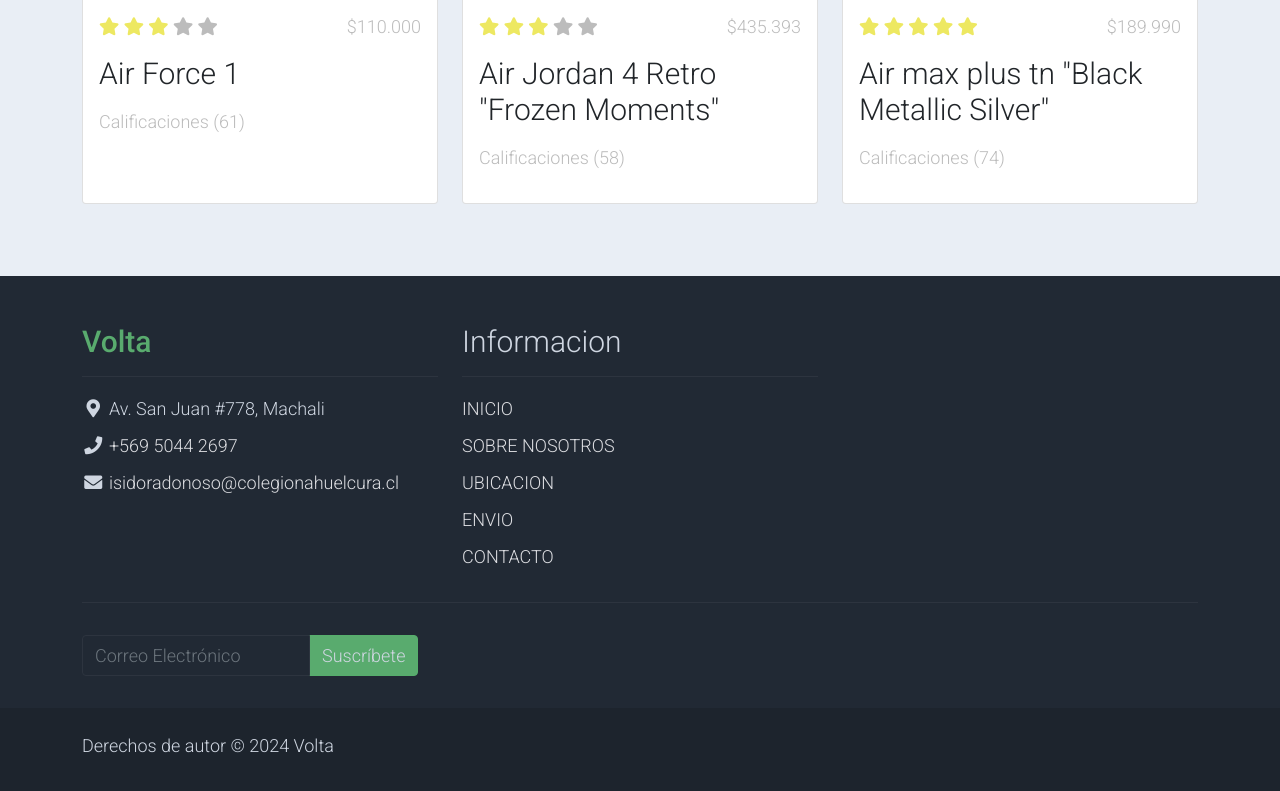
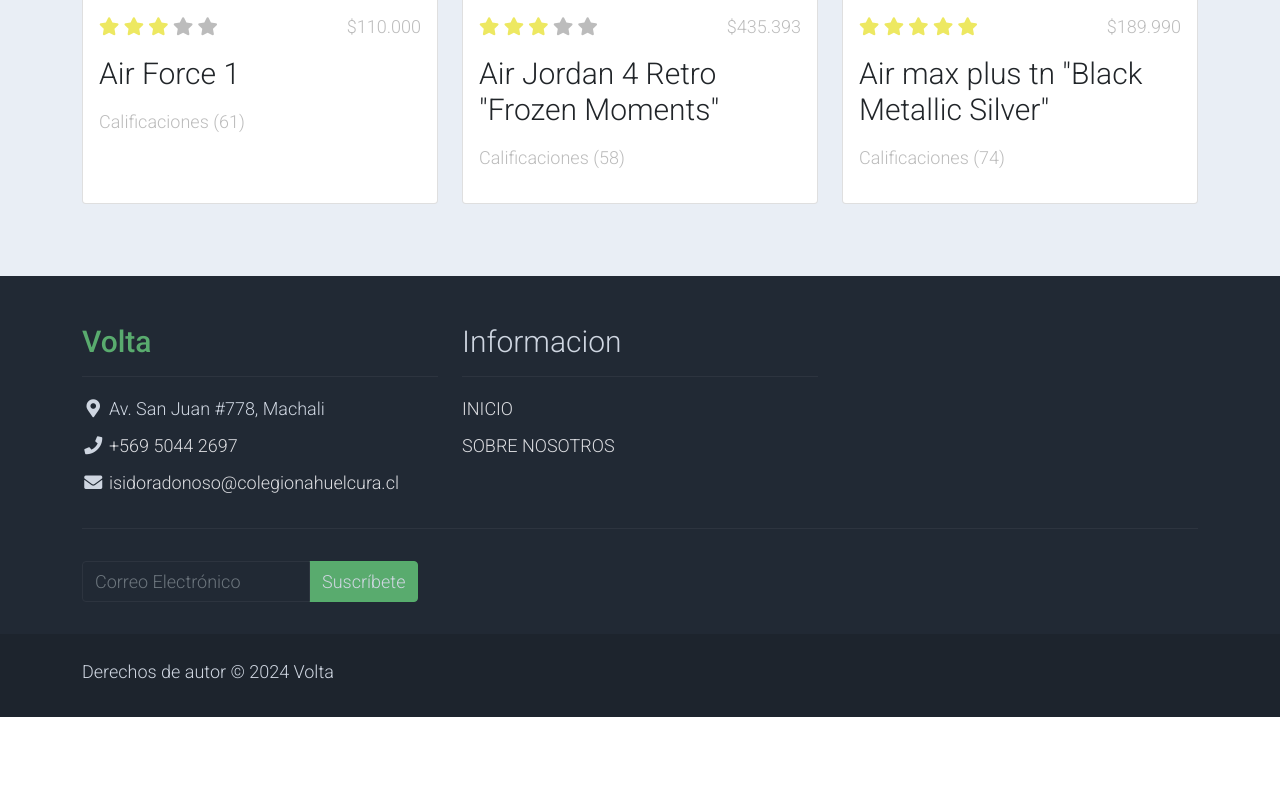
Before and after one commit to isidonoso123/zapatillas, a plain HTML site: page index.html in a window 1280 px wide. Shown: the part 1963-2754 px from the top of the page. After the commit the page ends 2680 px from the top, so only its background shows below. Drawn offline with Linux system fonts and the light colour scheme.

Commit message:
Update index.html

```diff
--- a/index.html
+++ b/index.html
@@ -65,9 +65,6 @@ https://templatemo.com/tm-559-zay-shop
                         </li>
                         <li class="nav-item">
                             <a class="nav-link" href="shop.html">TIENDA</a>
-                        </li>
-                        <li class="nav-item">
-                            <a class="nav-link" href="Contact.html">CONTACTO</a>
                         </li>
                     </ul>
                 </div>
@@ -339,9 +336,6 @@ https://templatemo.com/tm-559-zay-shop
                     <ul class="list-unstyled text-light footer-link-list">
                         <li><a class="text-decoration-none" href="#">INICIO</a></li>
                         <li><a class="text-decoration-none" href="#">SOBRE NOSOTROS</a></li>
-                        <li><a class="text-decoration-none" href="#">UBICACION</a></li>
-                        <li><a class="text-decoration-none" href="#">ENVIO</a></li>
-                        <li><a class="text-decoration-none" href="#">CONTACTO</a></li>
                     </ul>
                 </div>
 
```
